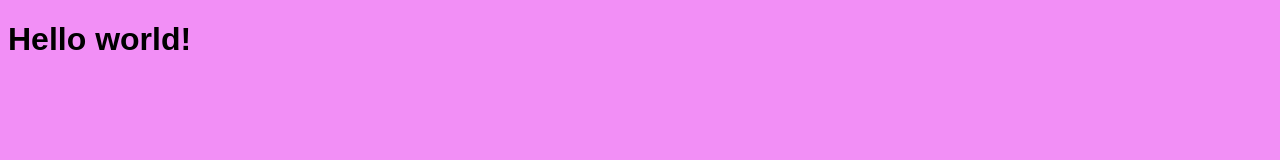
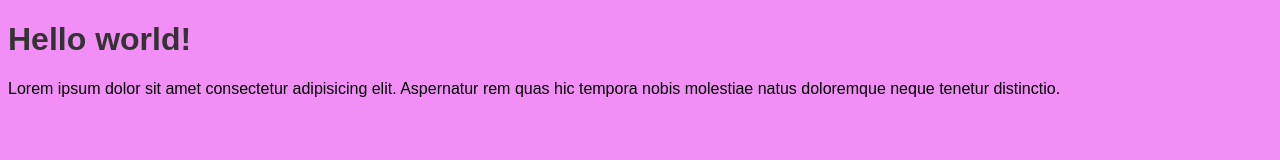
Before and after one commit to ZeRRoCull/gittest, a plain HTML site: page index.html in a window 1280 px wide. Drawn offline with Linux system fonts and the light colour scheme.

Commit message:
Первые изменения и добавления

```diff
--- a/css/styles.sass
+++ b/css/styles.sass
@@ -3,3 +3,8 @@
 body
 	font-family: Arial, sans-serif
 	background-color: #f28ff6
+	font-size: 16px
+
+h1
+	font-size: 2em
+	color: #333
--- a/index.html
+++ b/index.html
@@ -9,6 +9,7 @@
 </head>
 <body>
 	<h1>Hello world!</h1>
+	<p>Lorem ipsum dolor sit amet consectetur adipisicing elit. Aspernatur rem quas hic tempora nobis molestiae natus doloremque neque tenetur distinctio.</p>
 </body>
 </html>
 
```
Also changed, not shown: css/styles.css.
